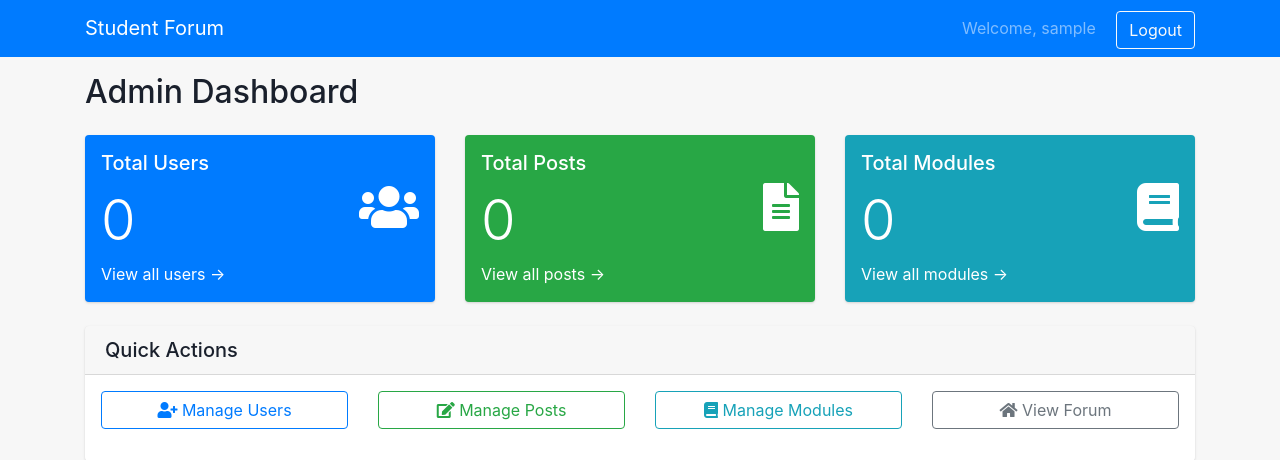
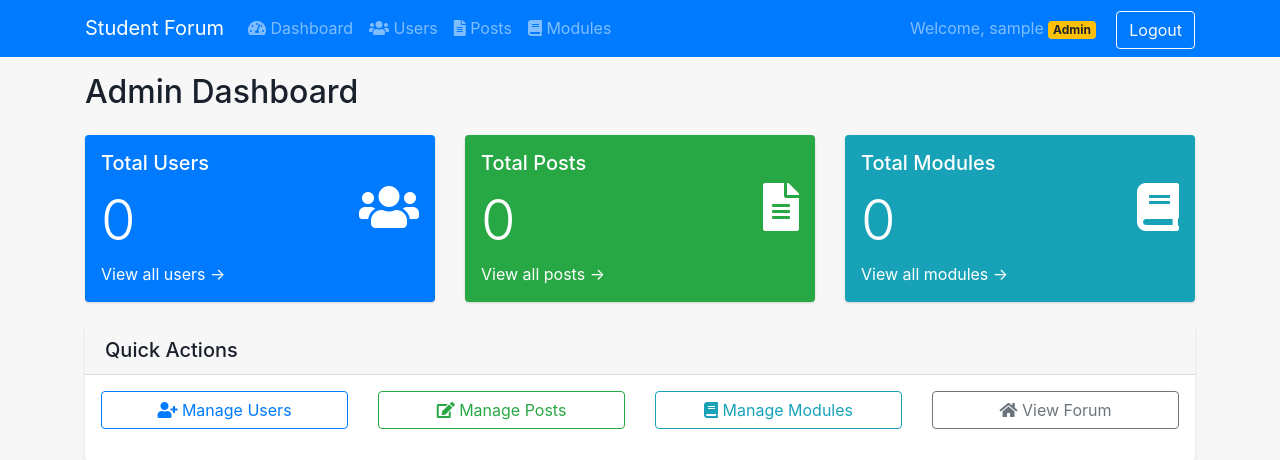
Before and after one commit to hoangtuan0201/student_forum, a PHP site: page /admin/index.php in a window 1280 px wide. Shown: the top 460 px of the page. Run offline with PHP 8.4, Linux system fonts and the light colour scheme; the visitor is signed in with stand-in values (Sample User, id 1); data that the repository does not hold is empty; some libraries are stand-ins or nearby versions.

Commit message:
Enhance UI for better role visibility.

```diff
--- a/app/views/includes/header.php
+++ b/app/views/includes/header.php
@@ -4,13 +4,49 @@ if (session_status() === PHP_SESSION_NONE) {
 }
 ?>
 
-
 <nav class="navbar navbar-expand-lg navbar-dark">
     <div class="container">
         <a class="navbar-brand" href="/student_forum/public/index.php">Student Forum</a>
+
+        <?php if (isset($_SESSION['role']) && $_SESSION['role'] === 'admin'): ?>
+            <button class="navbar-toggler" type="button" data-toggle="collapse" data-target="#navbarNav">
+                <span class="navbar-toggler-icon"></span>
+            </button>
+
+            <div class="collapse navbar-collapse" id="navbarNav">
+                <ul class="navbar-nav mr-auto">
+                    <li class="nav-item">
+                        <a class="nav-link" href="/student_forum/admin/index.php">
+                            <i class="fas fa-tachometer-alt"></i> Dashboard
+                        </a>
+                    </li>
+                    <li class="nav-item">
+                        <a class="nav-link" href="/student_forum/admin/users.php">
+                            <i class="fas fa-users"></i> Users
+                        </a>
+                    </li>
+                    <li class="nav-item">
+                        <a class="nav-link" href="/student_forum/admin/posts.php">
+                            <i class="fas fa-file-alt"></i> Posts
+                        </a>
+                    </li>
+                    <li class="nav-item">
+                        <a class="nav-link" href="/student_forum/admin/modules.php">
+                            <i class="fas fa-book"></i> Modules
+                        </a>
+                    </li>
+                </ul>
+            </div>
+        <?php endif; ?>
+
         <div>
             <?php if (isset($_SESSION['username'])): ?>
-                <span class="navbar-text mr-3">Welcome, <?php echo htmlspecialchars($_SESSION['username']); ?></span>
+                <span class="navbar-text mr-3">
+                    Welcome, <?php echo htmlspecialchars($_SESSION['username']); ?>
+                    <?php if (isset($_SESSION['role']) && $_SESSION['role'] === 'admin'): ?>
+                        <span class="badge badge-warning">Admin</span>
+                    <?php endif; ?>
+                </span>
                 <a href="/student_forum/app/controllers/AuthController.php?action=logout" class="btn btn-outline-light">Logout</a>
             <?php else: ?>
                 <a href="/student_forum/app/views/auth/login.php" class="btn btn-outline-light mr-2">Login</a>
```
